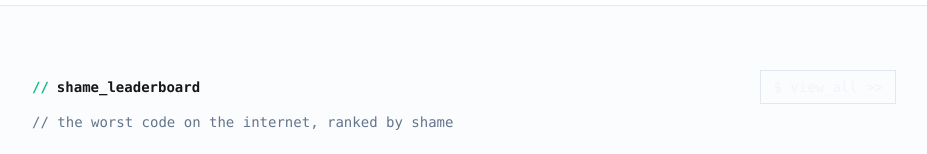
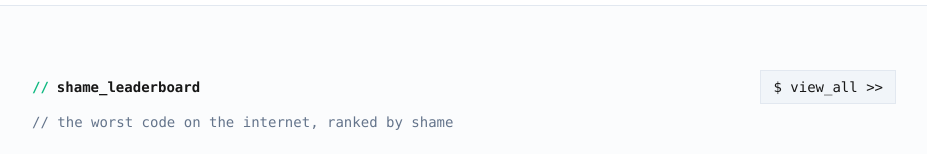
Before and after one commit to barbara-dsv/devrost-nlw-trilha-fullstack, a Next.js app: page / in a window 1280 px wide. Shown: the part 870-1024 px from the top of the page, without its empty margins (176-1103 px from the left). Built offline with nearby package versions, Linux system fonts and the light colour scheme; no server answers; the database is empty.

Commit message:
fix: improve view_all button visibility in light/dark modes

```diff
--- a/src/app/page.tsx
+++ b/src/app/page.tsx
@@ -189,7 +189,7 @@ export default function Home() {
             </div>
             <a
               href="/leaderboard"
-              className="text-secondary text-sm font-mono px-3 py-1.5 border border-border hover:bg-muted transition-colors"
+              className="text-foreground text-sm font-mono px-3 py-1.5 border border-border bg-muted hover:bg-muted/80 transition-colors"
             >
               $ view_all {">>"}
             </a>
```
